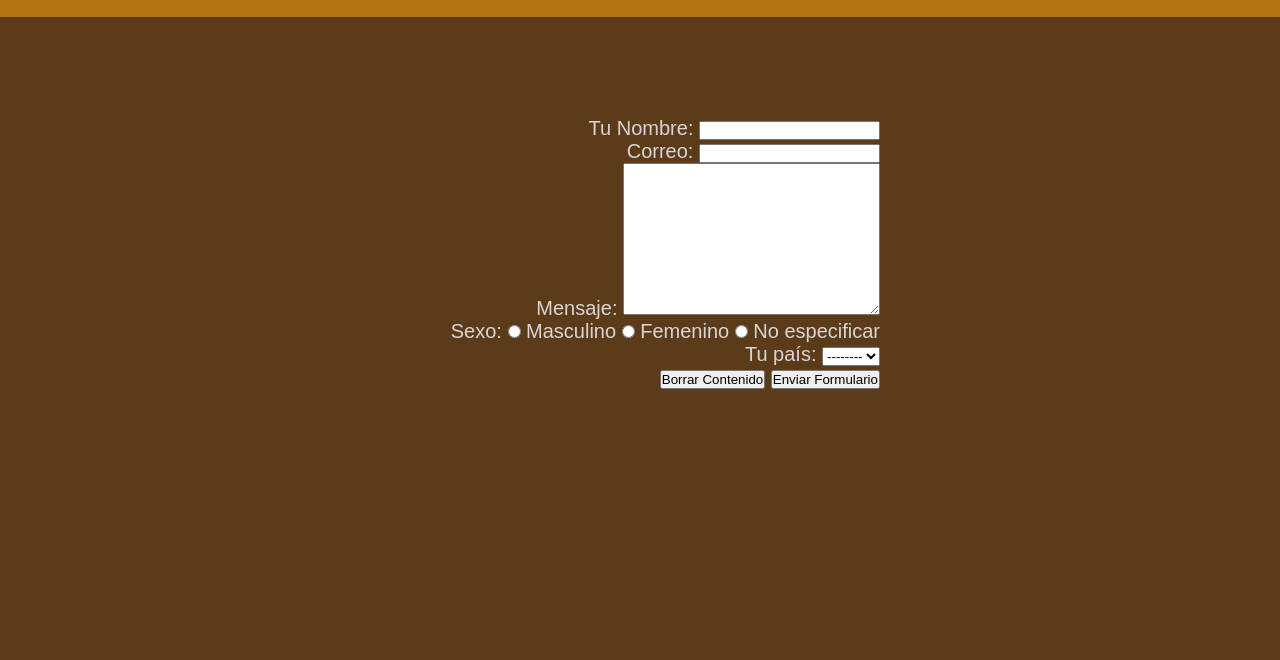
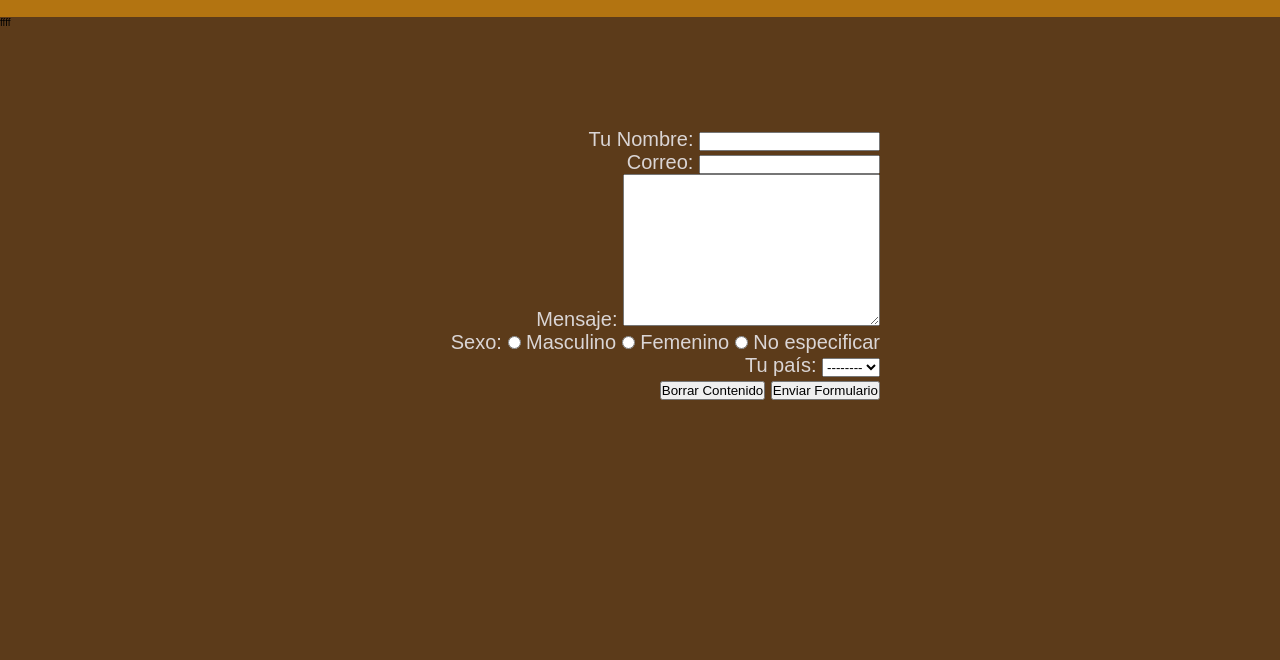
Before and after one commit to MatteoD03/PreEntrega3Dutto, a plain HTML site: page pages/contact.html in a window 1280 px wide. Shown: the part 83-743 px from the top of the page. Drawn offline with Linux system fonts and the light colour scheme.

Commit message:
Revisando esto

```diff
--- a/pages/contact.html
+++ b/pages/contact.html
@@ -43,7 +43,7 @@
 
     </div>
 
-
+ffff
 
 
     <main>
```
Also changed, not shown: pages/paintings.html (+0 -13 lines).
